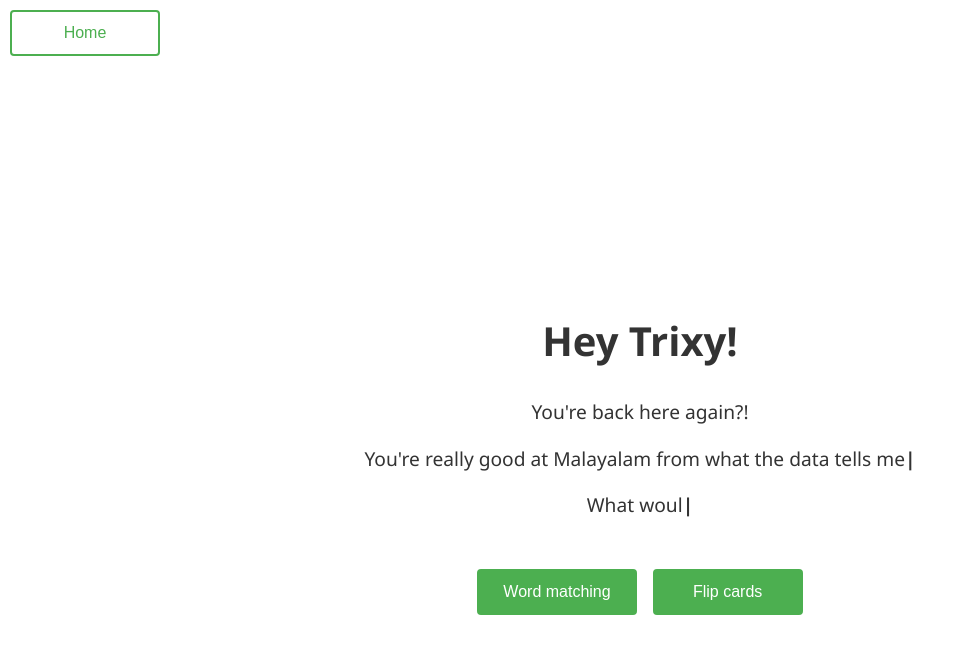
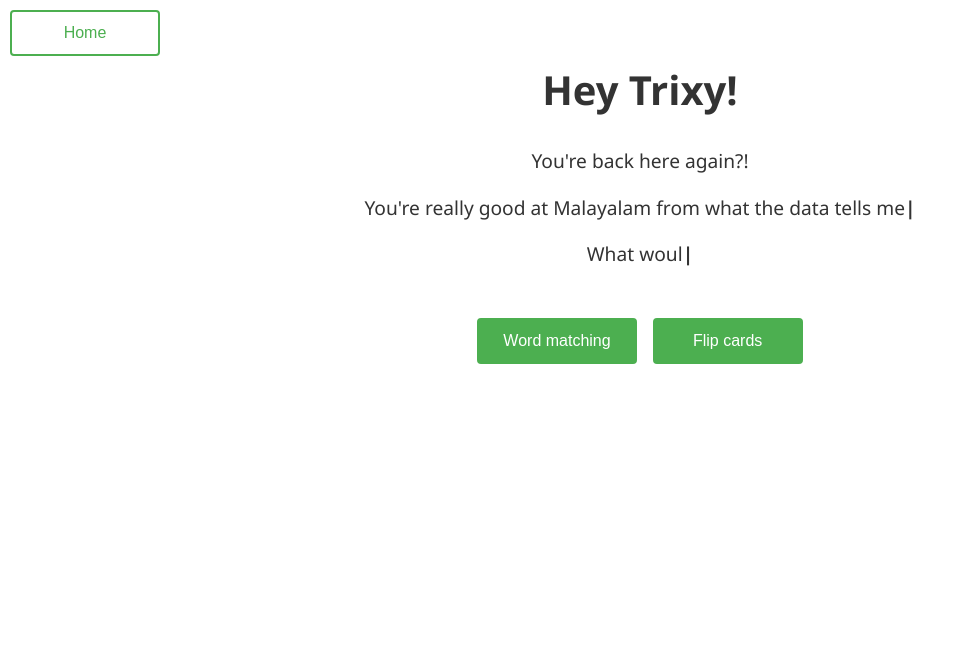
Before and after one commit to rohit-m/mala-lingo, a Vue app in the folder frontend/: page / in a window 1280 px wide. Shown: the top 654 px of the page, without its empty margins (0-965 px from the left). Built offline with nearby package versions, Linux system fonts and the light colour scheme; no server answers.

Commit message:
Small style tweak

```diff
--- a/frontend/src/views/Home.vue
+++ b/frontend/src/views/Home.vue
@@ -63,8 +63,6 @@ onMounted(() => {
   display: flex;
   justify-content: center;
   align-items: center;
-  min-height: 100vh;
-  padding: 2rem;
 }
 
 .content {
```
